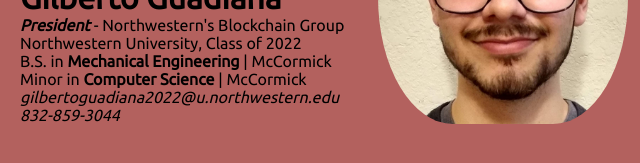
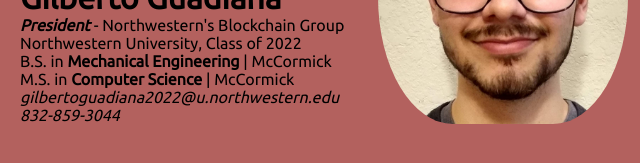
Before and after one commit to gguadiana100/portfolio, a plain HTML site: page bio.html in a window 1280 px wide. Shown: the part 389-552 px from the top of the page, 0-640 px from the left. Drawn offline with Linux system fonts and the light colour scheme.

Commit message:
updated bio

```diff
--- a/bio.html
+++ b/bio.html
@@ -16,7 +16,7 @@
           <li> <b><i>President</i></b>  - Northwestern's Blockchain Group</li>
           <li>Northwestern University, Class of 2022</li>
           <li>B.S. in <b>Mechanical Engineering</b> | McCormick</li>
-          <li>Minor in <b>Computer Science</b> | McCormick</li>
+          <li>M.S. in <b>Computer Science</b> | McCormick</li>
           <li> <i>gilbertoguadiana2022@u.northwestern.edu</i> </li>
           <li> <i>832-859-3044</i></li>
         </div>
```
